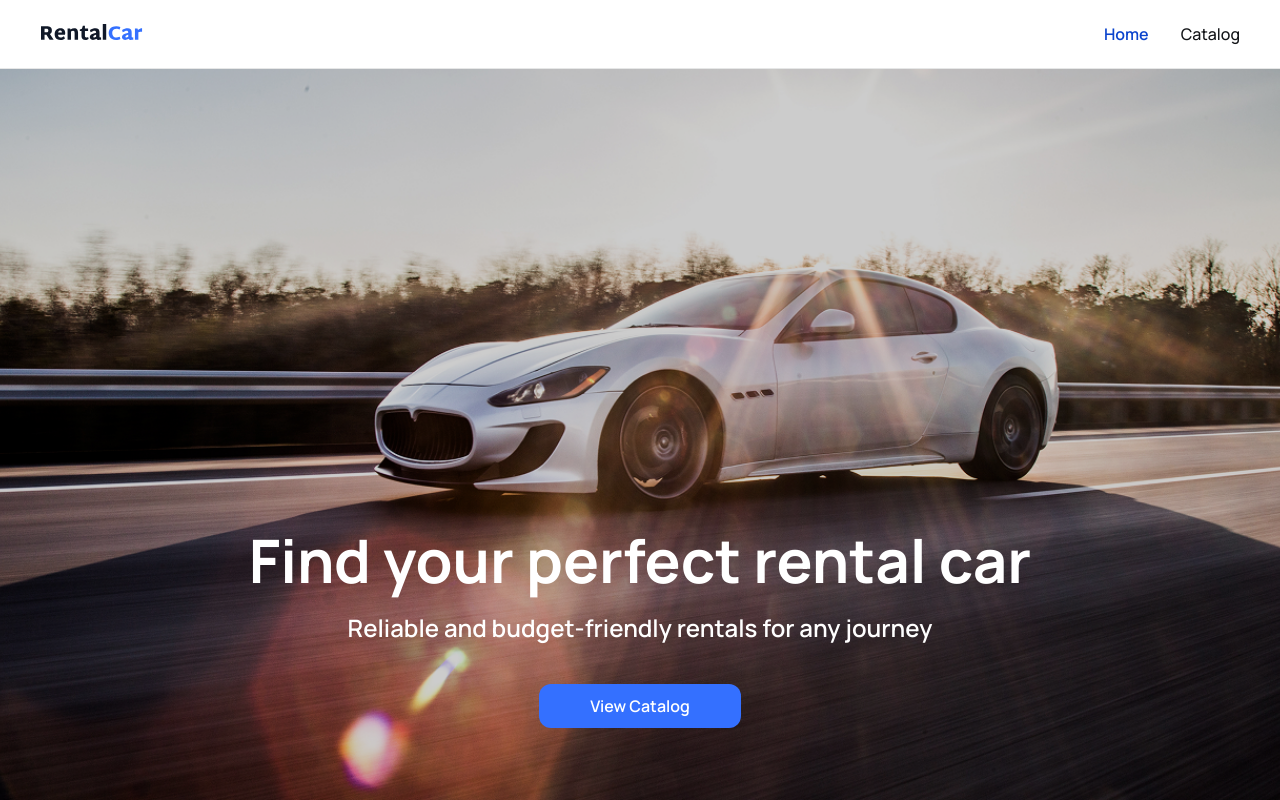
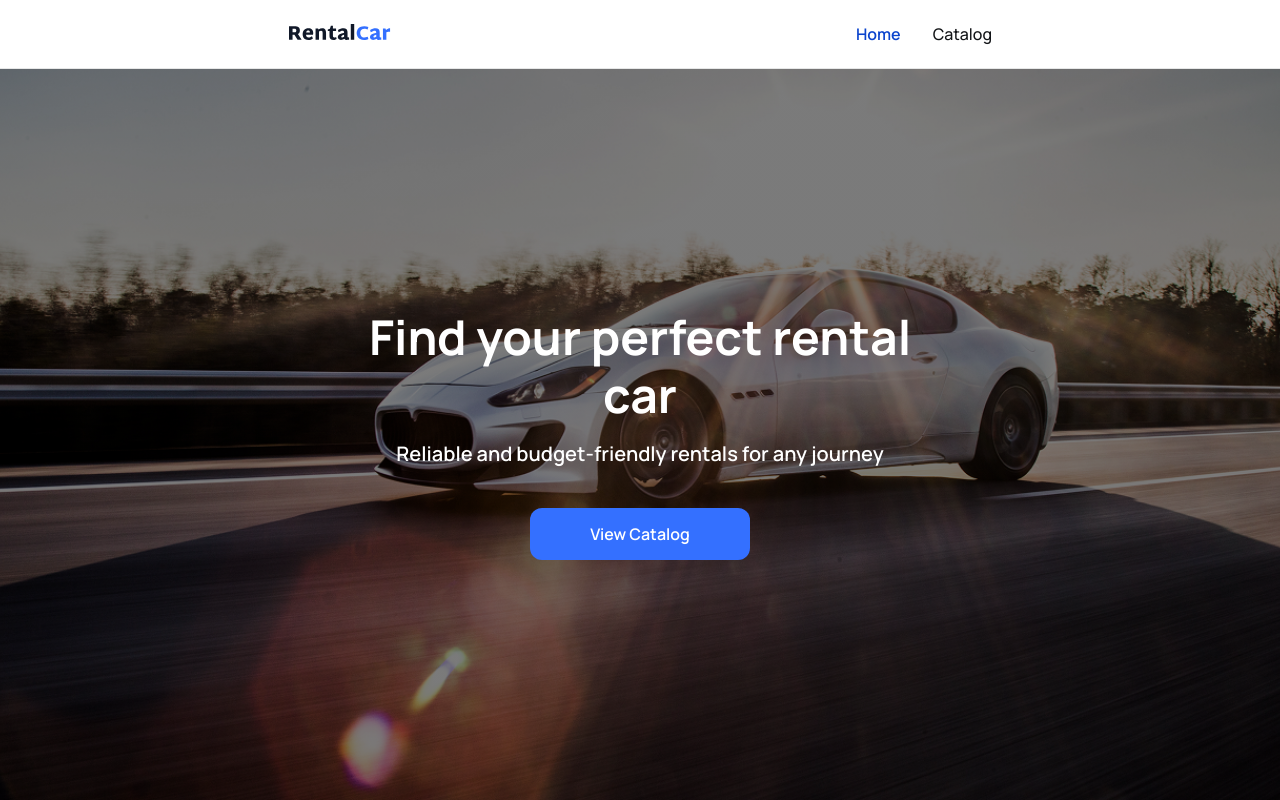
Before and after one commit to berestbodi/CarRental, a Next.js app: page / in a window 1280 px wide. Built offline with nearby package versions, Linux system fonts and the light colour scheme.

Commit message:
implemented adaptation for 768px and 1440px fractures

```diff
--- a/app/catalog/[id]/CarDetailsPage.module.css
+++ b/app/catalog/[id]/CarDetailsPage.module.css
@@ -1,19 +1,24 @@
 .container {
-  max-width: 1200px;
+  max-width: 100%;
   margin: 0 auto;
-  padding: 84px 0 104px;
+  padding: 64px 16px 60px;
   display: flex;
-  flex-direction: row;
-  gap: 72px;
+  flex-direction: column;
+  gap: 40px;
+}
+
+.leftSide {
+  width: 100%;
 }
 
 .imageWrapper {
-  width: 640px;
-  height: 512px;
+  width: 100%;
+  height: auto;
+  aspect-ratio: 5 / 4;
   background-color: #f3f3f3;
   overflow: hidden;
   position: relative;
-  margin-bottom: 40px;
+  margin-bottom: 24px;
   border-radius: 19px;
 }
 
@@ -24,3 +29,33 @@
   object-fit: cover;
   display: block;
 }
+
+@media screen and (min-width: 768px) {
+  .container {
+    padding: 64px 32px 80px;
+    gap: 50px;
+  }
+
+  .imageWrapper {
+    margin-bottom: 32px;
+  }
+}
+
+@media screen and (min-width: 1440px) {
+  .container {
+    max-width: 1200px;
+    padding: 84px 0 104px;
+    flex-direction: row;
+    gap: 72px;
+  }
+
+  .leftSide {
+    width: 640px;
+  }
+
+  .imageWrapper {
+    width: 640px;
+    height: 512px;
+    margin-bottom: 40px;
+  }
+}
--- a/app/not-found.module.css
+++ b/app/not-found.module.css
@@ -5,46 +5,59 @@
   justify-content: center;
   min-height: calc(100dvh - 68px);
   text-align: center;
+  padding: 0 20px;
 }
 
 .content {
-  max-width: 600px;
+  width: 100%;
+  max-width: 335px;
 }
 
 .badge {
   display: inline-block;
   padding: 6px 12px;
-  background-color: var(--badges);
+  background-color: #f7f7fb;
   color: var(--button);
   border-radius: 8px;
-  font-size: 14px;
+  font-size: 12px;
   font-weight: 600;
-  margin-bottom: 20px;
+  margin-bottom: 16px;
 }
 
 .title {
-  font-size: 48px;
-  margin-bottom: 16px;
+  font-size: 28px;
+  line-height: 1.2;
+  margin-bottom: 12px;
 }
 
 .description {
-  color: var(--gray);
-  font-size: 18px;
-  margin-bottom: 32px;
+  color: #8e929a;
+  font-size: 14px;
+  line-height: 1.4;
+  margin-bottom: 24px;
 }
 
 .actions {
   display: flex;
+  flex-direction: column;
   gap: 12px;
-  justify-content: center;
+  width: 100%;
+}
+
+.homeBtn,
+.catalogBtn {
+  width: 100%;
+  padding: 14px 0;
+  border-radius: 12px;
+  font-weight: 600;
+  font-size: 14px;
+  text-align: center;
+  text-decoration: none;
 }
 
 .homeBtn {
   background-color: var(--button);
-  color: var(--white);
-  border-radius: 12px;
-  padding: 12px 51px;
-  font-weight: 600;
+  color: white;
   transition: background-color var(--transition);
 }
 
@@ -58,22 +71,14 @@
   align-items: center;
   justify-content: center;
   gap: 8px;
-
   background-color: transparent;
-  color: var(--main);
-  border-radius: 12px;
-  width: 240px;
-  padding: 12px 0;
   border: 1px solid var(--button);
-  font-weight: 600;
   overflow: hidden;
-  transition:
-    border var(--transition),
-    color var(--transition);
+  transition: all var(--transition);
 }
 
 .catalogBtn:hover {
-  border: 1px solid var(--button-hover);
+  border-color: var(--button-hover);
   color: var(--button-hover);
 }
 
@@ -97,22 +102,50 @@
   }
 }
 
-.catalogWrapper {
-  display: flex;
-  flex-direction: column;
-  align-items: center;
-  gap: 12px;
+@media screen and (min-width: 768px) {
+  .container {
+    min-height: calc(100dvh - 68px);
+  }
+
+  .content {
+    max-width: 500px;
+  }
+
+  .badge {
+    font-size: 14px;
+    margin-bottom: 20px;
+  }
+
+  .title {
+    font-size: 40px;
+  }
+
+  .description {
+    font-size: 16px;
+    margin-bottom: 32px;
+  }
+
+  .actions {
+    flex-direction: row;
+    justify-content: center;
+  }
+
+  .homeBtn,
+  .catalogBtn {
+    width: 240px;
+  }
 }
 
-.timerText {
-  font-size: 14px;
-  font-weight: 400;
-  color: var(--gray);
+@media screen and (min-width: 1440px) {
+  .content {
+    max-width: 600px;
+  }
+
+  .title {
+    font-size: 48px;
+  }
+
+  .description {
+    font-size: 18px;
+  }
 }
-
-.timerText span {
-  font-weight: 700;
-  color: var(--button);
-  min-width: 1ch;
-  display: inline-block;
-}
--- a/app/page.module.css
+++ b/app/page.module.css
@@ -1,5 +1,8 @@
+/* --- BASE STYLES (Mobile: 375px+) --- */
 .container {
-  background-image: url("/background.webp");
+  background-image:
+    linear-gradient(rgba(0, 0, 0, 0.4), rgba(0, 0, 0, 0.4)),
+    url("/background.webp");
   background-size: cover;
   background-position: center;
   height: calc(100dvh - 68px);
@@ -8,37 +11,85 @@
   display: flex;
   flex-direction: column;
   align-items: center;
-  justify-content: end;
+  justify-content: center;
+  padding: 0 20px;
 }
 
 .title {
   font-weight: 700;
-  font-size: 60px;
+  font-size: 32px;
   line-height: 1.2;
-  color: var(--white);
-  margin-bottom: 16px;
+  color: #ffffff;
+  margin-bottom: 12px;
+  max-width: 335px;
 }
 
 .text {
   font-weight: 600;
-  font-size: 24px;
-  line-height: 1.33333;
-  color: var(--white);
-  margin-bottom: 40px;
+  font-size: 16px;
+  line-height: 1.4;
+  color: #ffffff;
+  margin-bottom: 32px;
+  max-width: 300px;
 }
 
 .button {
-  cursor: pointer;
-  border: none;
-  background: var(--button);
-  color: var(--white);
+  display: inline-block;
+  background: #3470ff;
+  color: #ffffff;
   font-weight: 600;
+  font-size: 14px;
   border-radius: 12px;
-  padding: 12px 51px;
-  transition: background 250ms ease-in-out;
-  margin-bottom: 72px;
+  padding: 14px 44px;
+  transition: background var(--transition);
+  text-decoration: none;
 }
 
 .button:hover {
   background: var(--button-hover);
 }
+
+@media screen and (min-width: 768px) {
+  .container {
+    justify-content: center;
+    padding: 0 40px;
+  }
+
+  .title {
+    font-size: 48px;
+    margin-bottom: 16px;
+    max-width: 600px;
+  }
+
+  .text {
+    font-size: 20px;
+    margin-bottom: 40px;
+    max-width: 500px;
+  }
+
+  .button {
+    font-size: 16px;
+    padding: 16px 60px;
+  }
+}
+
+@media screen and (min-width: 1440px) {
+  .container {
+    justify-content: flex-end;
+    padding-bottom: 100px;
+  }
+
+  .title {
+    font-size: 60px;
+    max-width: 800px;
+  }
+
+  .text {
+    font-size: 24px;
+    max-width: none;
+  }
+
+  .button {
+    margin-bottom: 72px;
+  }
+}
--- a/components/CarCard/CarCard.module.css
+++ b/components/CarCard/CarCard.module.css
@@ -24,6 +24,7 @@
   box-sizing: border-box;
   max-width: 276px;
   position: relative;
+  margin: 0 auto;
 }
 
 .imgWrapper {
--- a/components/CarsGallery/CarsGallery.module.css
+++ b/components/CarsGallery/CarsGallery.module.css
@@ -1,12 +1,22 @@
 .container {
-  max-width: 1200px;
+  width: 100%;
   margin: 0 auto;
 }
 
 .list {
+  display: grid;
+  grid-template-columns: 1fr;
+  gap: 32px;
+  list-style: none;
+  padding: 0;
+}
+
+.navigationWrapper {
   display: flex;
-  flex-wrap: wrap;
-  gap: 32px;
+  flex-direction: column;
+  align-items: center;
+  gap: 20px;
+  margin-top: 30px;
 }
 
 .loadMoreBtn {
@@ -15,7 +25,7 @@
   background-color: transparent;
   color: var(--main);
   display: block;
-  margin: 80px auto 0;
+  margin: 0 auto;
   transition: border var(--transition);
 }
 
@@ -23,3 +33,25 @@
   background-color: transparent;
   border: 1px solid var(--button-hover);
 }
+
+@media screen and (min-width: 768px) {
+  .list {
+    grid-template-columns: repeat(2, 1fr);
+    gap: 32px 24px;
+  }
+
+  .navigationWrapper {
+    margin-top: 40px;
+  }
+}
+
+@media screen and (min-width: 1440px) {
+  .container {
+    max-width: 1200px;
+  }
+
+  .list {
+    grid-template-columns: repeat(4, 1fr);
+    gap: 50px 24px;
+  }
+}
--- a/components/DetailInfo/DetailInfo.module.css
+++ b/components/DetailInfo/DetailInfo.module.css
@@ -1,42 +1,48 @@
-.mainInfo {
-  margin-bottom: 68px;
+.container {
+  width: 100%;
 }
 
-.mainInfo div {
+.mainInfo {
+  margin-bottom: 40px;
+}
+
+.titleThumb {
   display: flex;
-  flex-direction: row;
-  align-items: center;
+  flex-wrap: wrap;
+  align-items: baseline;
+  gap: 8px;
+  margin-bottom: 8px;
 }
 
 .title {
   font-weight: 600;
-  font-size: 24px;
+  font-size: 20px;
   line-height: 1.33333;
-  margin-right: 16px;
 }
 
 .carId {
-  font-size: 16px;
+  font-size: 14px;
   color: var(--gray);
 }
 
-.titleThumb {
-  margin-bottom: 8px;
-}
-
 .markerThumb {
+  display: flex;
+  align-items: flex-start;
   margin-bottom: 16px;
-  font-size: 16px;
+  font-size: 14px;
 }
 
 .locationThumb {
-  gap: 16px;
+  display: flex;
+  flex-wrap: wrap;
+  gap: 8px 16px;
 }
 
 .markerIcon {
-  margin-right: 2px;
+  margin-right: 4px;
   width: 16px;
   height: 16px;
+  flex-shrink: 0;
 }
 
 .price {
@@ -44,46 +50,81 @@
   font-size: 24px;
   line-height: 1.33333;
   color: var(--button);
-  margin-bottom: 32px;
+  margin-bottom: 24px;
 }
 
 .subtitle {
-  font-size: 16px;
+  font-size: 14px;
+  line-height: 1.5;
+  color: var(--main);
 }
 
 .moreInfo {
   display: flex;
   flex-direction: column;
-  gap: 110px;
+  gap: 40px;
 }
 
 .titleConditions {
-  margin-bottom: 20px;
+  margin-bottom: 16px;
   font-weight: 600;
-  font-size: 20px;
+  font-size: 18px;
   line-height: 1.2;
 }
 
 .conditions {
   display: flex;
   flex-direction: column;
-  gap: 16px;
-  font-size: 16px;
+  gap: 12px;
+  font-size: 14px;
 }
 
-.conditionTag {
+.tag {
   display: flex;
   align-items: center;
+  font-size: 14px;
+  line-height: 1.4;
 }
 
 .icon {
   width: 16px;
   height: 16px;
   margin-right: 8px;
+  flex-shrink: 0;
 }
 
-.tag {
-  display: flex;
-  align-items: center;
-  font-size: 16px;
+@media screen and (min-width: 768px) {
+  .title {
+    font-size: 24px;
+  }
+
+  .moreInfo {
+    gap: 60px;
+  }
+
+  .conditions {
+    font-size: 16px;
+  }
+
+  .tag {
+    font-size: 16px;
+  }
 }
+
+@media screen and (min-width: 1440px) {
+  .mainInfo {
+    margin-bottom: 68px;
+  }
+
+  .moreInfo {
+    gap: 110px;
+  }
+
+  .titleConditions {
+    font-size: 20px;
+  }
+
+  .subtitle {
+    font-size: 16px;
+  }
+}
--- a/components/Header/Header.module.css
+++ b/components/Header/Header.module.css
@@ -9,8 +9,10 @@
 }
 
 .container {
-  max-width: 1200px;
+  width: 100%;
+  max-width: 375px;
   margin: 0 auto;
+  padding: 0 16px;
   display: flex;
   justify-content: space-between;
   align-items: center;
@@ -18,28 +20,56 @@
 }
 
 .logoIcon {
-  height: 16px;
-  width: 104px;
+  height: 14px;
+  width: 90px;
 }
 
 .nav {
   display: flex;
-  gap: 32px;
+  gap: 16px;
 }
 
 .navLink {
   font-weight: 500;
-  font-size: 16px;
-  transition: color var(--transition);
+  font-size: 14px;
+  transition: color 250ms ease;
   color: #121417;
   text-decoration: none;
 }
 
 .navLink:hover,
 .navLink.active {
-  color: var(--button-hover);
+  color: #0b44cd;
 }
 
 .navLink.active {
   font-weight: 600;
 }
+
+@media screen and (min-width: 768px) {
+  .container {
+    max-width: 768px;
+    padding: 0 32px;
+    height: 68px;
+  }
+
+  .logoIcon {
+    height: 16px;
+    width: 104px;
+  }
+
+  .nav {
+    gap: 32px;
+  }
+
+  .navLink {
+    font-size: 16px;
+  }
+}
+
+@media screen and (min-width: 1440px) {
+  .container {
+    max-width: 1200px;
+    padding: 0;
+  }
+}
--- a/components/Pagination/Pagination.module.css
+++ b/components/Pagination/Pagination.module.css
@@ -1,7 +1,6 @@
 .paginationContainer {
   display: flex;
   justify-content: center;
-  margin-top: 50px;
 }
 
 .pagination {
```
Also changed, not shown: app/catalog/catalog.module.css (+34 -3 lines), components/Filter/Filter.module.css (+41 -6 lines).
